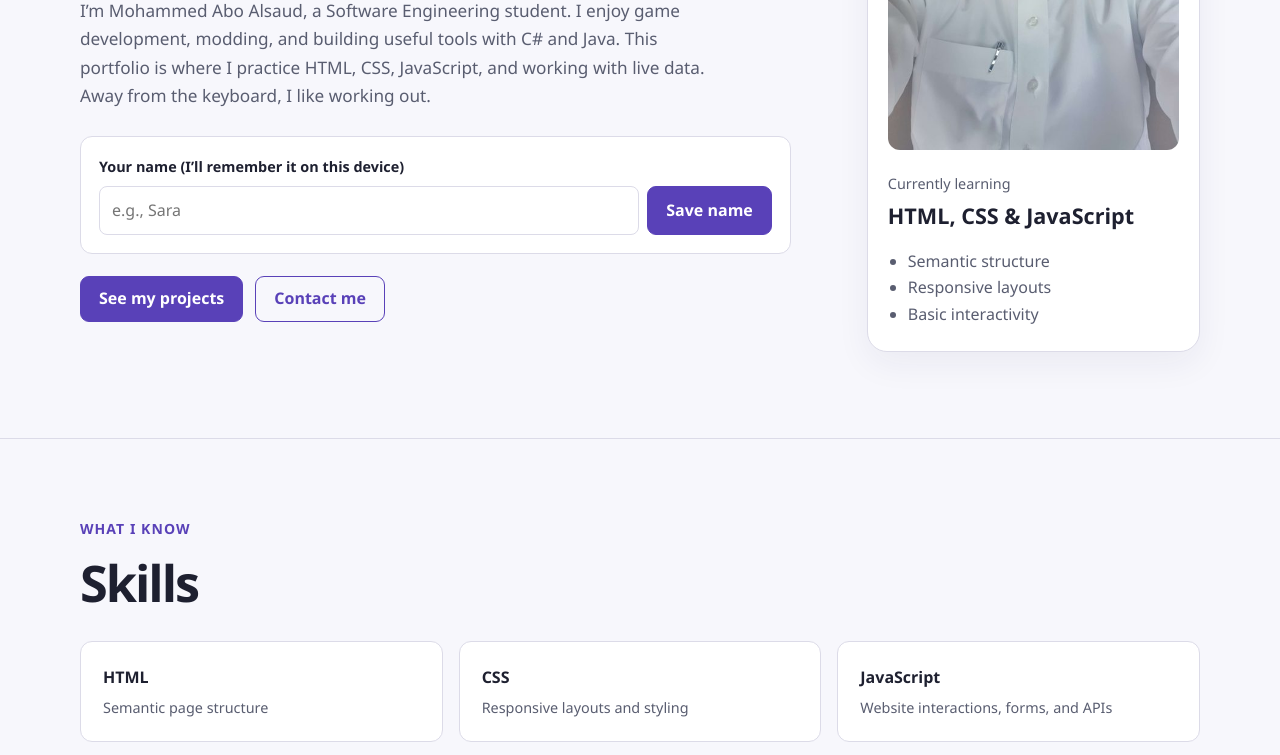
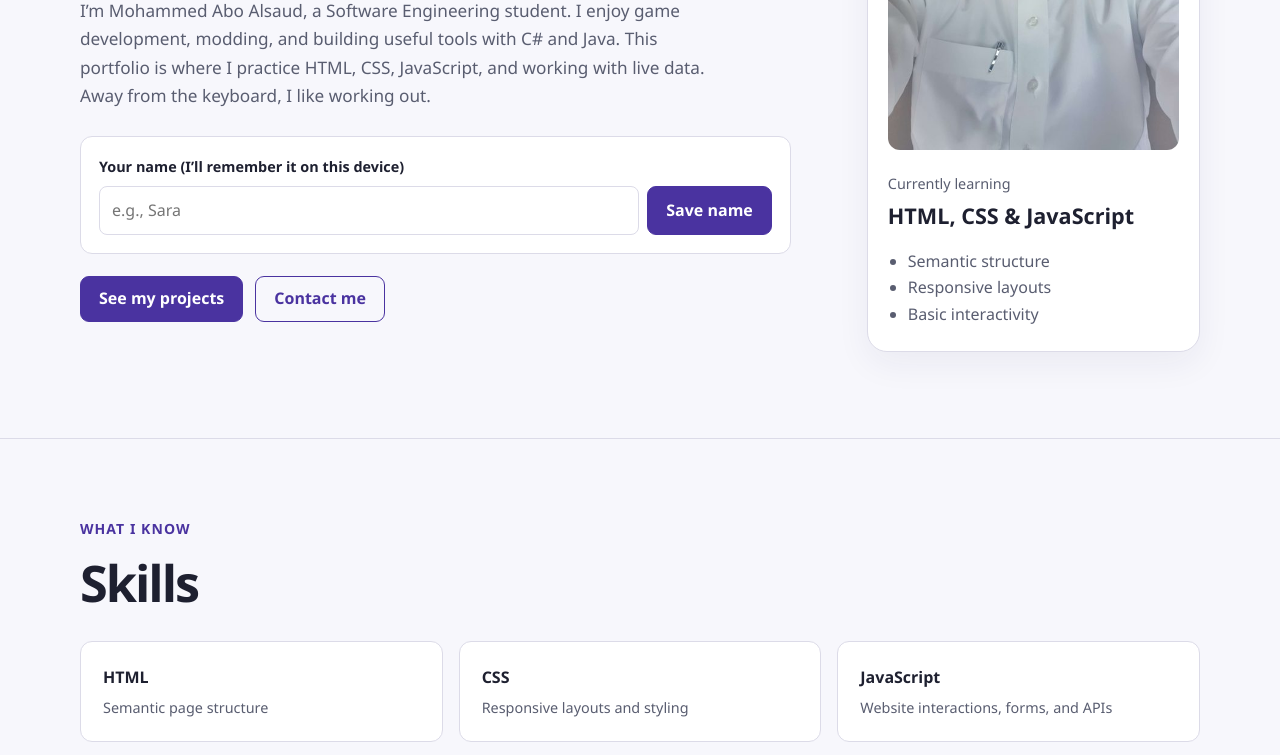
Before and after one commit to 202254380/202254380-MohammedAboalsaud-assignment3, a plain HTML site: page index.html in a window 1280 px wide. Shown: the part 412-1167 px from the top of the page. Drawn offline with Linux system fonts and the light colour scheme; no server answers.

Commit message:
Update accent color in CSS variables

```diff
--- a/css/styles.css
+++ b/css/styles.css
@@ -2,7 +2,7 @@
 :root {
   color-scheme: light;
   --background: #f7f7fc; --surface: #fff; --text: #1e2030; --muted: #595d70;
-  --accent: #5941b8; --accent-light: #efebfc; --on-accent: #fff;
+  --accent: #4a33a0; --accent-light: #efebfc; --on-accent: #fff;
   --border: #dcdbe8; --error: #a52a26; --success: #196840;
   --shadow: 0 12px 34px rgb(40 30 80 / 6%);
 }
```
